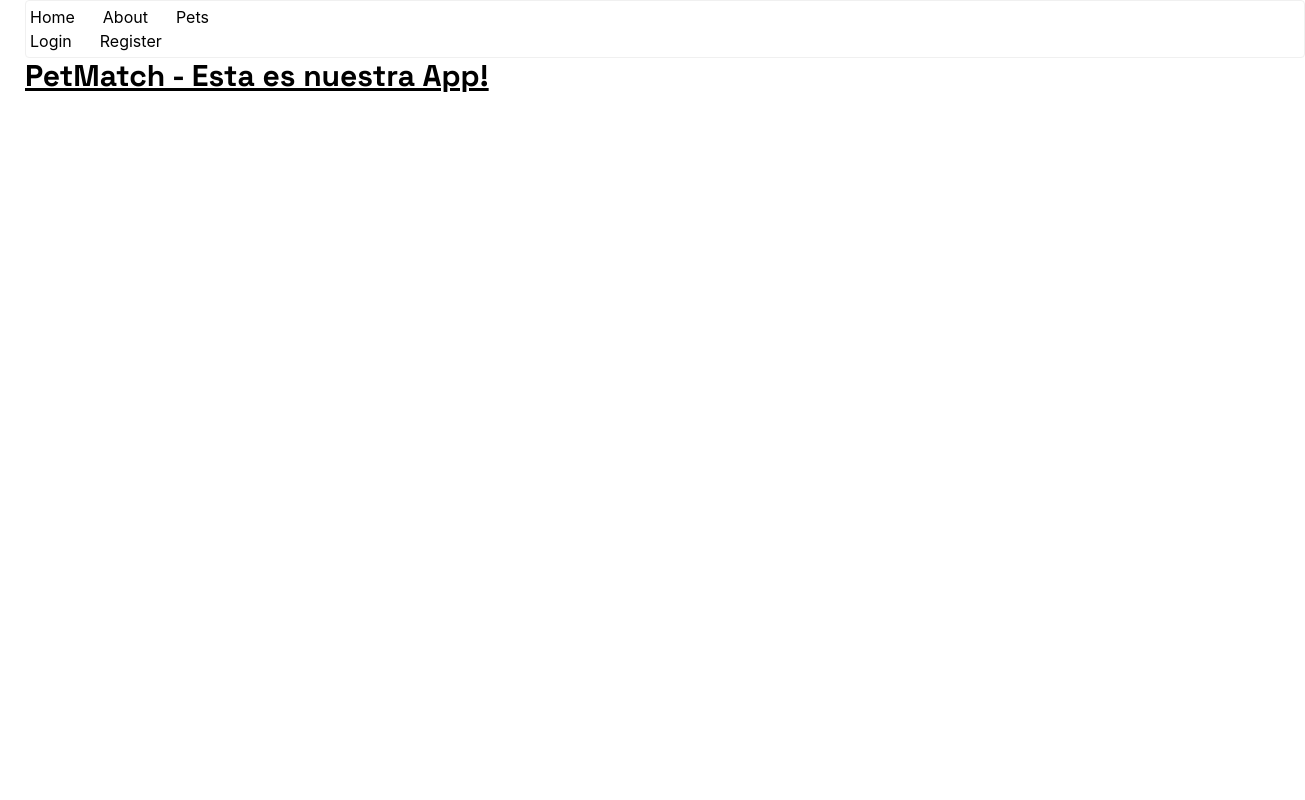
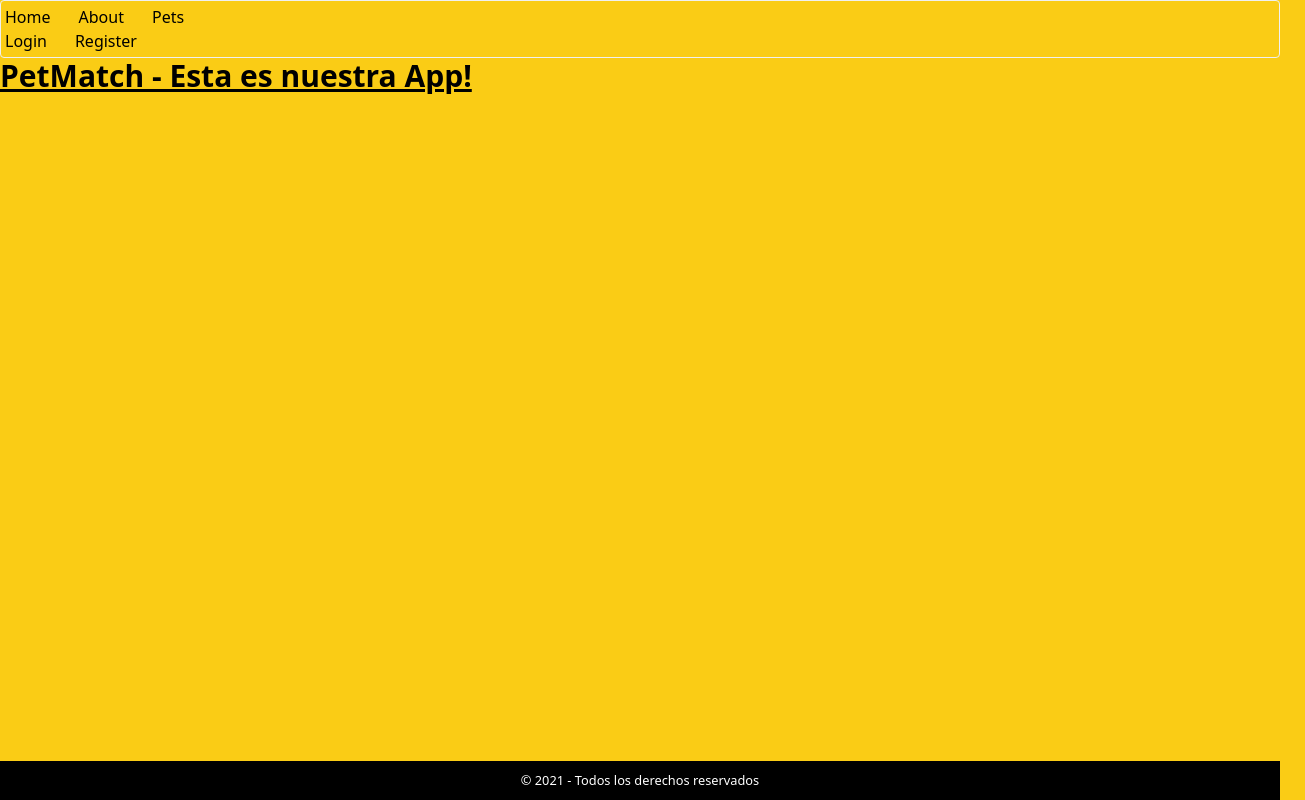
Before and after one commit to ilkogarcia/igp-btc-fsd-petmatch-frontend, a Next.js app: page / in a window 1280 px wide. Shown: the whole page, 1305 px wide, since content can reach past the window. Built offline with nearby package versions, Linux system fonts and the light colour scheme.

Commit message:
chore: added prettier formater and specific formating rules to the config

```diff
--- a/package.json
+++ b/package.json
@@ -10,7 +10,7 @@
   },
   "dependencies": {
     "autoprefixer": "10.4.14",
-    "axios": "^1.3.6",
+    "axios": "1.3.6",
     "eslint": "8.39.0",
     "eslint-config-next": "13.3.1",
     "next": "13.3.1",
@@ -20,6 +20,9 @@
     "tailwindcss": "3.3.1"
   },
   "devDependencies": {
+    "eslint-config-prettier": "8.8.0",
+    "prettier": "2.8.8",
+    "prettier-plugin-tailwindcss": "0.2.7",
     "standard": "17.0.0"
   }
 }
--- a/src/app/about/page.jsx
+++ b/src/app/about/page.jsx
@@ -1,4 +1,4 @@
-export default function AboutPage () {
+export default function AboutPage() {
   return (
     <div>
       <h1>PetMatch - Estas en la página de About.</h1>
--- a/src/app/layout.js
+++ b/src/app/layout.js
@@ -6,13 +6,15 @@
 import '../styles/globals.css'
 import Header from '../components/header/Header'
 import { font } from './fonts'
+import Footer from '@/components/footer/Footer'
 
 export const metadata = {
   title: 'PetMatch. Bringing forever homes and loving pets together',
-  description: 'A pet adoption platform to unites forever homes and loving pets together. We allows users to search for available pets for adoption and connect with local shelters or rescue organizations. We encourages and facilitates pet adoption, connects potential adopters with animals in need, and provides them with the support and resources necessary to ensure successful adoption.'
+  description:
+    'A pet adoption platform to unites forever homes and loving pets together. We allows users to search for available pets for adoption and connect with local shelters or rescue organizations. We encourages and facilitates pet adoption, connects potential adopters with animals in need, and provides them with the support and resources necessary to ensure successful adoption.',
 }
 
-export default function RootLayout ({ children }) {
+export default function RootLayout({ children }) {
   return (
     <html lang='en'>
       <head>
@@ -20,9 +22,10 @@ export default function RootLayout ({ children }) {
         <meta name='description' content={metadata.description} />
         <meta name='viewport' content='width=device-width, initial-scale=1' />
       </head>
-      <body className={font.variable}>
+      <body className='min-h-screen bg-yellow-400'>
         <Header />
         {children}
+        <Footer />
       </body>
     </html>
   )
--- a/src/app/login/layout.js
+++ b/src/app/login/layout.js
@@ -1,22 +1,25 @@
-
 /**
  * @module login/layout
  * @description Login page layout
  */
-'use client'
+'use client';
 
-import { logMeIn } from '../../services/PetMatch'
+import { logMeIn } from '../../services/PetMatch';
 
-export default async function Login () {
+export default async function Login() {
 	const bodyRequest = {
 		email: 'ilko.garcia@gmail.com',
-    password: '123456789abcd'
-  }
-  const loginResponse = await logMeIn(bodyRequest.email, bodyRequest.password)
+		password: '123456789abcd',
+	};
+	const loginResponse = await logMeIn(bodyRequest.email, bodyRequest.password);
 	return (
 		<div>
 			<h2>{loginResponse.message}</h2>
-      {loginResponse.sucess ? <p>Logged in {loginResponse.data.token}</p> : <p>Not logged in</p>}
+			{loginResponse.sucess ? (
+				<p>Logged in {loginResponse.data.token}</p>
+			) : (
+				<p>Not logged in</p>
+			)}
 		</div>
-  )
+	);
 }
--- a/src/app/page.jsx
+++ b/src/app/page.jsx
@@ -1,3 +1,5 @@
+import '../styles/globals.css'
+
 export default function HomePage () {
   return (
     <div>
--- /dev/null
+++ b/src/components/footer/Footer.jsx
@@ -0,0 +1,9 @@
+import styles from './Footer.module.css'
+
+export default function Footer () {
+  return (
+    <footer className={styles.footer}>
+      <p>© 2021 - Todos los derechos reservados</p>
+    </footer>
+  )
+}
--- /dev/null
+++ b/src/components/footer/Footer.module.css
@@ -0,0 +1,12 @@
+.footer {
+    width: 100vw;
+    padding: 10px;
+    background-color: #000;
+    color: #fff;
+    text-align: center;
+    font-size: 0.8rem;
+    position: fixed;
+    bottom: 0;
+    left: 0;
+    z-index: 100;
+  }
--- a/src/styles/globals.css
+++ b/src/styles/globals.css
@@ -2,12 +2,10 @@
 @tailwind components;
 @tailwind utilities;
 
-html,
-body {
+html {
   padding: 0;
   margin: 0;
-  font-family: -apple-system, BlinkMacSystemFont, Segoe UI, Roboto, Oxygen,
-    Ubuntu, Cantarell, Fira Sans, Droid Sans, Helvetica Neue, sans-serif;
+  color-scheme: light;
 }
 
 a {
@@ -24,9 +22,10 @@ h1 {
 }
 
 body {
-  padding: 0 5px;
-  margin: 0 20px;
-  max-width: 800px;
+  max-width: 100vw;
+  min-height: 100vh;
+  color: #000;
+  background-color: #fff;
 }
 
 @media (prefers-color-scheme: dark) {
```
Also changed, not shown: src/components/header/Header.jsx (+2 -5 lines), .eslintrc.json, .prettierrc.json (added), 2 other files (tests, documents, lock files or other folders). Lines whose indentation alone changed are shown as unchanged.
